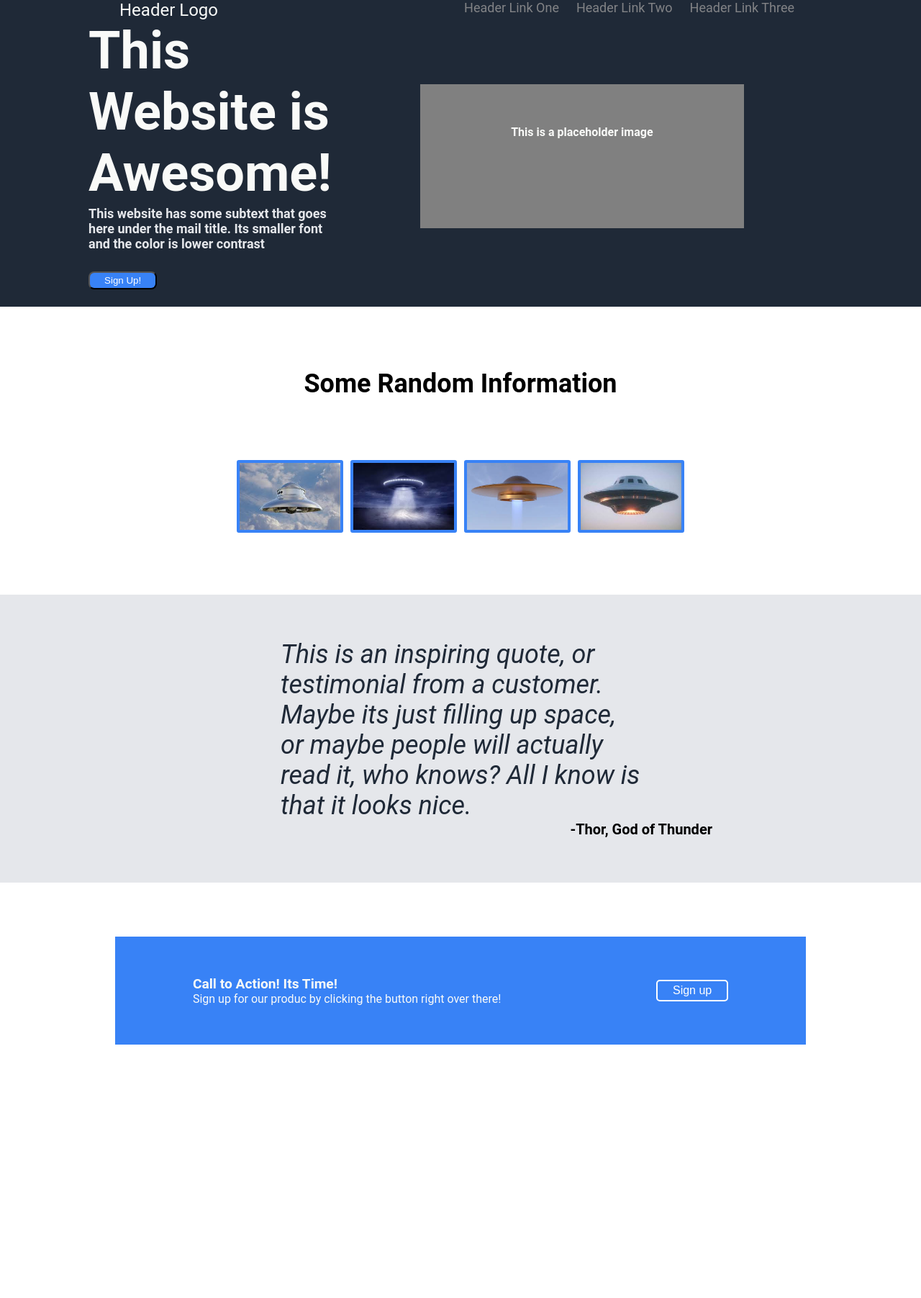
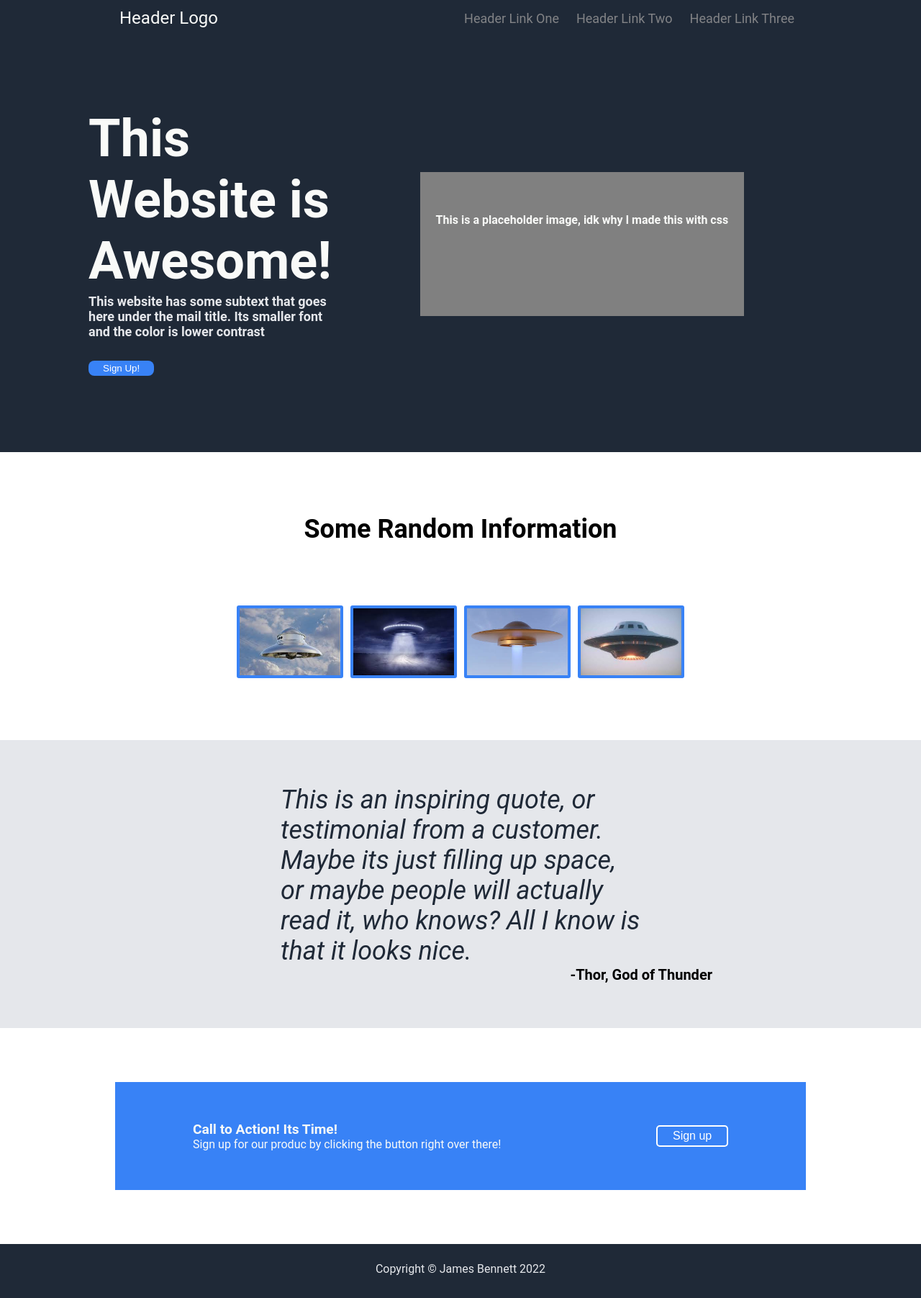
Before and after one commit to Gnometoaster/landing-page, a plain HTML site: page index.html in a window 1280 px wide. Shown: the whole page at 72% size. Before the commit the page ends 1526 px from the top, so only its background shows below. Drawn offline with Linux system fonts and the light colour scheme.

Commit message:
Basically done

```diff
--- a/index.html
+++ b/index.html
@@ -31,7 +31,7 @@
     </div>
     <div class="placeholder">
         <img src="" alt="">
-        <p>This is a placeholder image</p>
+        <p>This is a placeholder image, idk why I made this with css</p>
     </div>
 
 
@@ -63,7 +63,7 @@
                 <p class="cta-text">Sign up for our produc by clicking the button right over there!</p>
             </div>
             <div class="cta-btn">
-                <button class="cta-btn">Sign up</button>
+                <button>Sign up</button>
             </div>
         </div>
     </section>
@@ -71,6 +71,7 @@
 </div>
 
 <footer class="footer">
+<p>Copyright &copy; James Bennett 2022</p>
 </footer>
 </body>
 </html>
--- a/styles.css
+++ b/styles.css
@@ -16,6 +16,8 @@ body {
     display: flex;
     justify-content: space-around;
     background-color: #1f2937;
+    align-items: center;
+    height: 50px;
 }
 
 .header a {
@@ -43,7 +45,8 @@ body {
     align-items: center;
     font-size: 48px;
     font-weight: bolder;
-    padding-bottom: 20px;
+    padding-bottom: 100px;
+    padding-top: 100px;
 
 }
 
@@ -74,6 +77,7 @@ flex: 1 1 250px;
     border-radius: 8px;
     margin-top: 2px;
     align-self: flex-start;
+    border: none;
 }
 
 .placeholder {
@@ -159,9 +163,6 @@ flex: 1 1 250px;
     font-size: larger;
 }
 
-.cta-btn {
-    color: white;
-}
 
 .cta-btn button {
     background-color: #3882f6;
@@ -171,4 +172,13 @@ flex: 1 1 250px;
     height: 30px;
     border-style: solid;
     font-size: 16px;
+    color: white;
 }
+
+.footer {
+    height: 50px;
+    background-color: #1f2937;
+    color: #e5e7eb;
+    text-align: center;
+    padding-top: 25px;
+}
```
